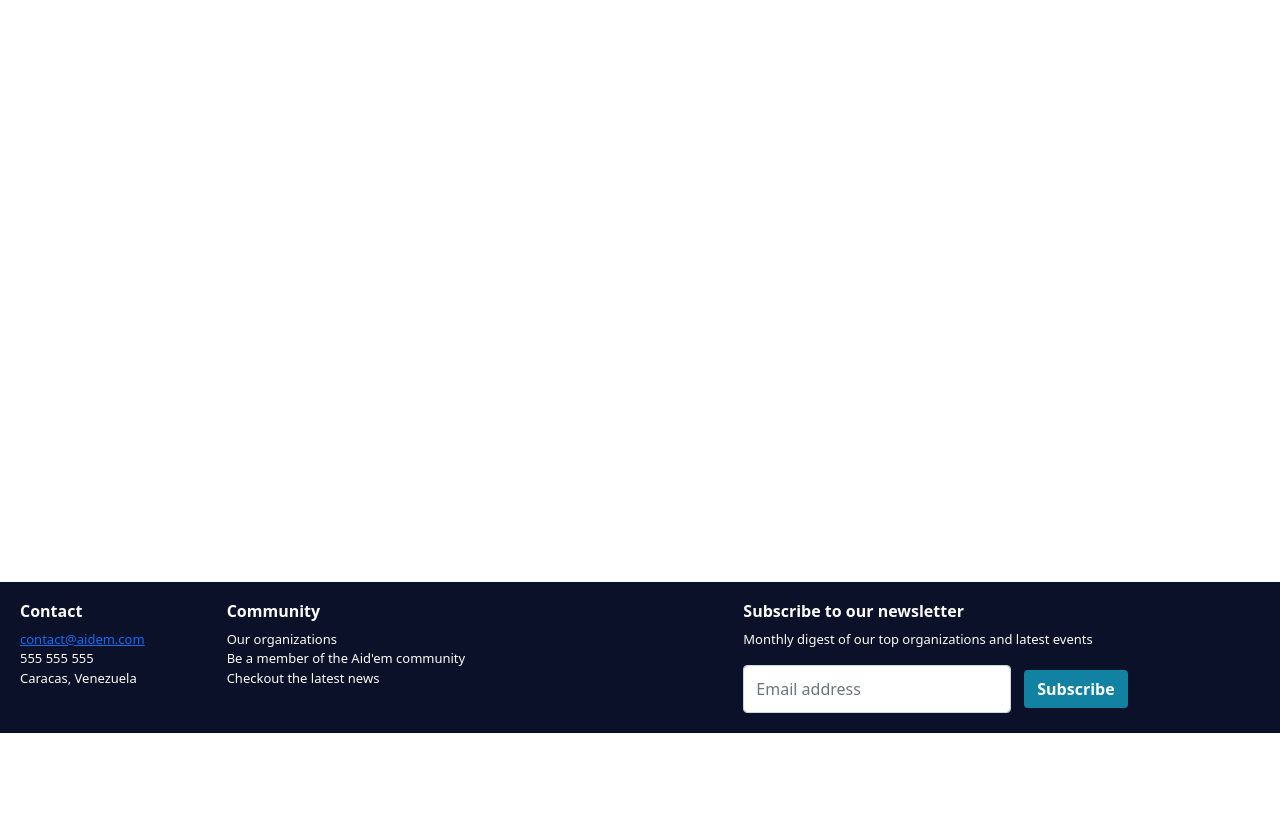
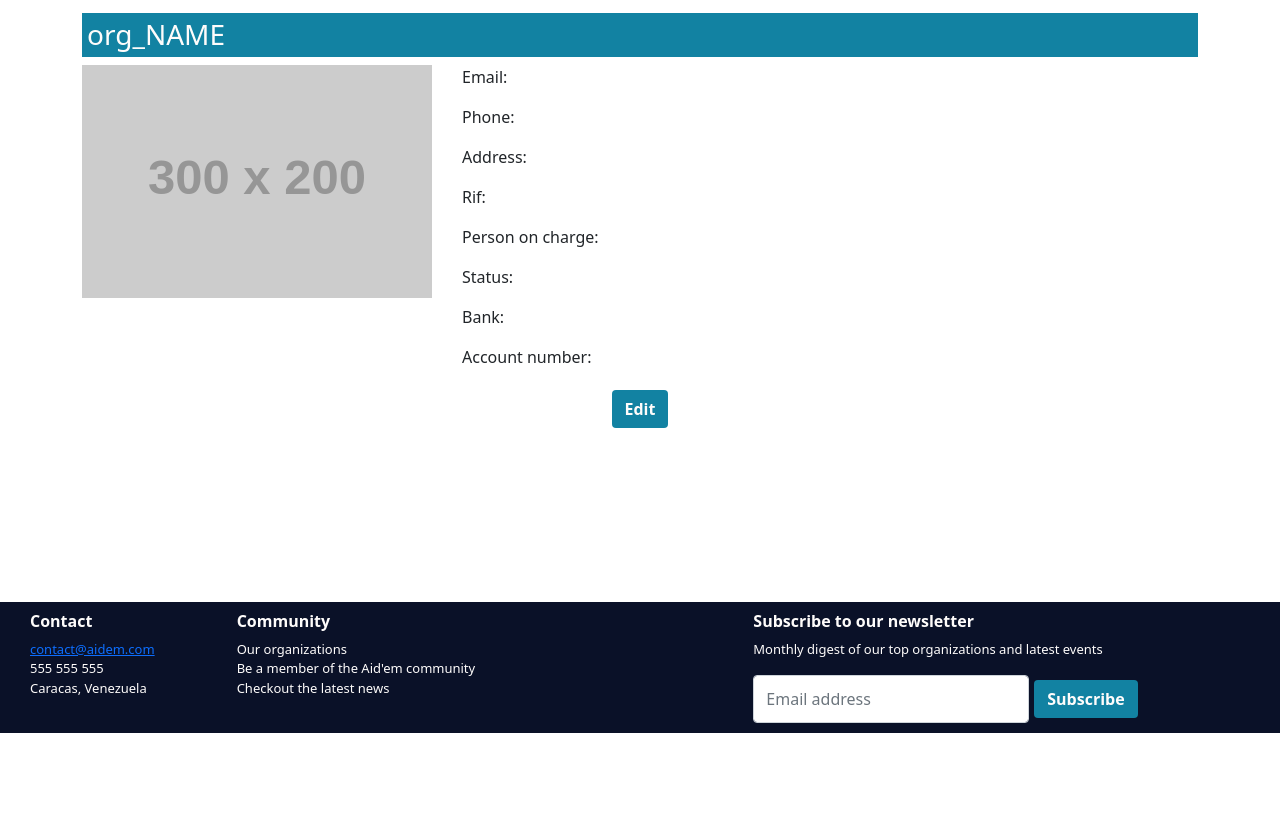
Before and after one commit to BethaSL/aidem-frontend, a React app: page /myprofile in a window 1280 px wide. Shown: the part 67-880 px from the top of the page. Before the commit the page ends 800 px from the top, so only its background shows below. Built offline with nearby package versions, Linux system fonts and the light colour scheme; no server answers; placeholder pictures from the web are drawn by us.

Commit message:
Created my profile view

```diff
--- a/src/js/component/footer.js
+++ b/src/js/component/footer.js
@@ -38,7 +38,7 @@ export const Footer = () => (
 				<form>
 					<h6><strong>Subscribe to our newsletter</strong></h6>
 					<p>Monthly digest of our top organizations and latest events</p>
-					<div className="d-flex w-100 gap-2">
+					<div className="d-flex w-100">
 						<input id="newsletter1" type="text" className="form-control" placeholder="Email address" />
 						<button className="btn form-button" type="button">Subscribe</button>
 					</div>
--- a/src/js/component/navbar.js
+++ b/src/js/component/navbar.js
@@ -20,7 +20,7 @@ export const Navbar = () => {
 				</li>
 
 				<li className="nav-item">
-					<Link to="/myprofile" className="navbar-link l2"> My profile</Link>
+					<Link to="/myprofile" className="navbar-link"> My profile</Link>
 				</li>
 
 				<li className="nav-item">
@@ -28,12 +28,12 @@ export const Navbar = () => {
 				</li>
 			</ul>
 
-			<form className="offset-6">
+			<form className="">
 				<input className="form-control" type="text" placeholder="Organization's Search"/>
 			</form>
 
 			<div className="btn-group">
-				<button type="button" className="btn navbar-button dropdown-toggle" data-bs-toggle="dropdown" aria-expanded="false">
+				<button type="button" className="btn navbar-button dropdown-toggle" data-bs-toggle="dropdown">
 					<span className="navbar-toggler-icon"></span>
 				</button>
 				<ul className="dropdown-menu dropdown-menu-end">
--- a/src/js/layout.js
+++ b/src/js/layout.js
@@ -14,6 +14,7 @@ import { Signin } from "./views/signin.js";
 import { Orgprofile } from "./views/orgprofile";
 import { Aiderprofile } from "./views/aiderprofile";
 import { Aid } from "./views/aid.js";
+import { Myprofile } from "./views/myprofile.js";
 
 //create your first component
 const Layout = () => {
@@ -48,6 +49,9 @@ const Layout = () => {
 						<Route exact path="/aid">
 							<Aid />
 						</Route>
+						<Route exact path="/myprofile">
+							<Myprofile />
+						</Route>
 						<Route>
 							<h1>Not found!</h1>
 						</Route>
--- a/src/js/views/myprofile.js
+++ b/src/js/views/myprofile.js
@@ -0,0 +1,63 @@
+import React, { useContext, useState } from "react";
+import { Context } from "../store/appContext";
+import { Link } from "react-router-dom";
+
+export const Myprofile = () => {
+    /*SE PUEDE PONER UN IF PARA QUE ENSE;E MAS O MENOS COSAS SEGUN EL TIPO DE USUARIO*/
+    let user_type = 5;
+    if (user_type == 1) {
+        return (
+            <div className="container fisrt-row">
+                <h3> aider_NAME </h3>
+                <div className="row">
+                    <div className="col-4">
+                        <img src="https://via.placeholder.com/300x200" className="myprofile-pic" alt="..." />
+                    </div>
+
+                    <div className="col">
+                        <p> Email:</p>
+                        <p> Phone:</p>
+                    </div>
+
+                    <div>
+                        <div className="d-flex justify-content-center">
+                            <Link to="/aiderprofile">
+                                <button type="button" className="btn form-button"> Edit </button>
+                            </Link>
+                        </div>
+                    </div>
+                </div>
+            </div>
+        )
+    } else {
+        return (
+            <div className="container fisrt-row">
+                <h3> org_NAME </h3>
+                <div className="row">
+                    <div className="col-4">
+                        <img src="https://via.placeholder.com/300x200" className="myprofile-pic" alt="..." />
+                    </div>
+
+                    <div className="col">
+                        <p> Email:</p>
+                        <p> Phone:</p>
+                        <p> Address: </p>
+                        <p> Rif: </p>
+                        <p> Person on charge: </p>
+                        <p> Status: </p>
+                        <p> Bank: </p>
+                        <p> Account number: </p>
+                    </div>
+
+                    <div>
+                        <div className="d-flex justify-content-center">
+                            <Link to="/orgprofile">
+                                <button type="button" className="btn form-button"> Edit </button>
+                            </Link>
+                        </div>
+                    </div>
+                </div>
+            </div>
+        )
+    }
+}
--- a/src/js/views/orgprofile.js
+++ b/src/js/views/orgprofile.js
@@ -4,7 +4,7 @@ import { Context } from "../store/appContext";
 export const Orgprofile = () => {
     const { Store, actions } = useContext(Context);
     const [orgname, setOrgname] = useState("");
-    const [address, setAddress] = useState(""); // No estoy segura que esto se necesite porque aqui se usara la API externa
+    const [address, setAddress] = useState("");
     const [rif, setRif] = useState("");
     const [persononcharge, setPersononcharge] = useState("");
     const [bankname, setBankname] = useState("");
--- a/src/styles/index.css
+++ b/src/styles/index.css
@@ -7,6 +7,13 @@
     --color-5: #fefcfb;
 }
 
+.myprofile-pic {
+    min-width: 350px;
+    max-width: 350px;
+}
+
+
+/*General settings*/
 h1{
     color: var(--color-5);
     background: var(--color-3);
@@ -69,7 +76,8 @@ h5 {
 .footer {
     color: var(--color-5);
     background: var(--color-1);
-    padding: 20px;
+    padding: 10px;
+    padding-left: 30px;
     font-size: small;
     display: flex;
 }
```
